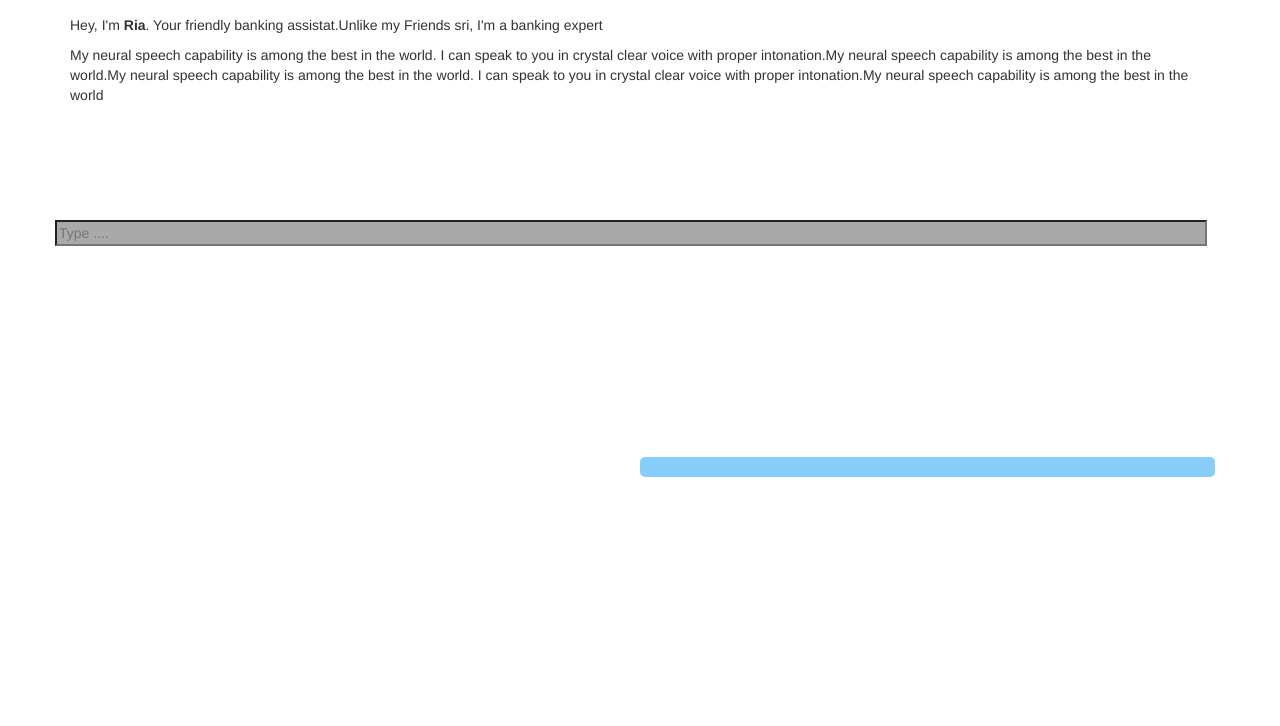
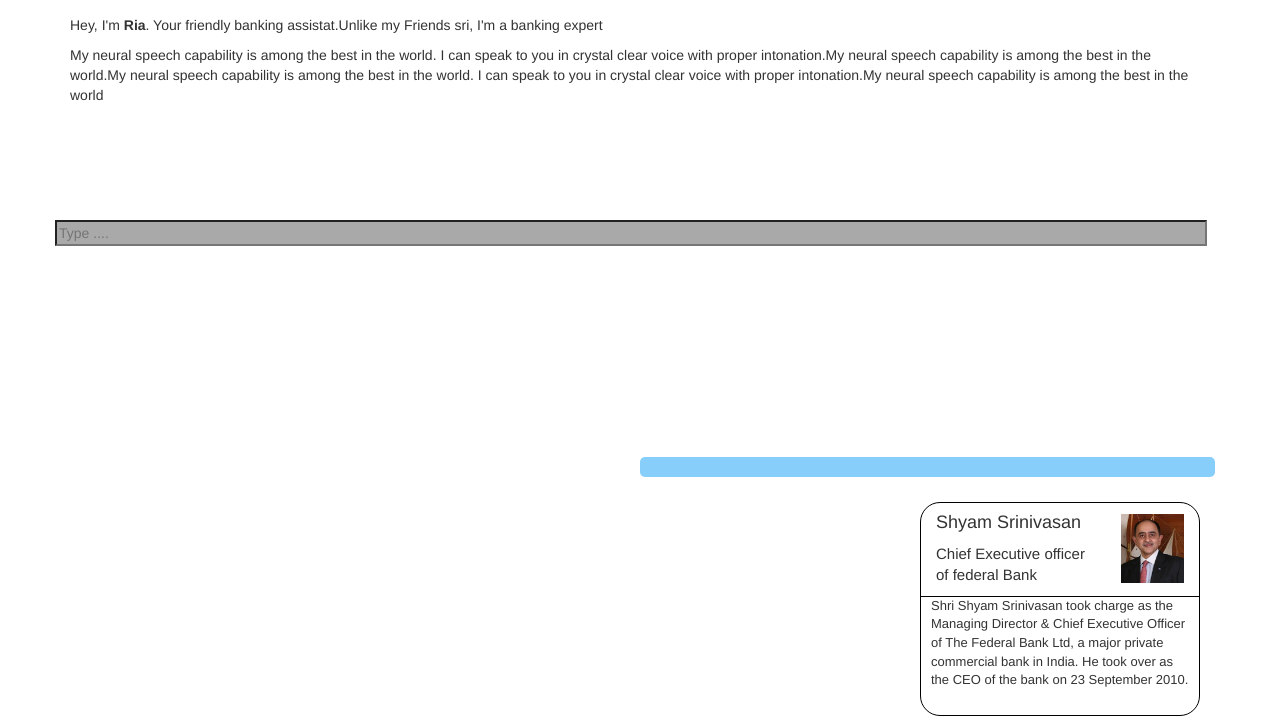
Before and after one commit to neethu-george/chat-app, a plain HTML site: page index.html in a window 1280 px wide. Shown: the part 554-1280 px from the top of the page. Before the commit the page ends 1076 px from the top, so only its background shows below. Drawn offline with nearby package versions, Linux system fonts and the light colour scheme.

Commit message:
chat-app

```diff
--- a/chat_bot.html
+++ b/index.html
@@ -6,7 +6,7 @@
     <link rel="stylesheet" href="https://maxcdn.bootstrapcdn.com/bootstrap/3.3.7/css/bootstrap.min.css">
     <script src="https://ajax.googleapis.com/ajax/libs/jquery/3.2.1/jquery.min.js"></script>
     <script src="https://maxcdn.bootstrapcdn.com/bootstrap/3.3.7/js/bootstrap.min.js"></script>
-    <script type="text/javascript" src="chat_bot.js"></script>
+    <script type="text/javascript" src="script.js"></script>
     <link rel = "stylesheet"type = "text/css"href = "style.css" />
 </head>
 
@@ -33,6 +33,33 @@
 
                 </div>
             </div>
+
+            <div class="card float-right" >
+
+                    <div class="col-md-12">
+                        <div class="row head">
+                            <div class="col-md-8 ">
+                                <h4 class="">Shyam Srinivasan</h4>
+                                <p style="font-size:15px;">Chief Executive officer of federal Bank</p>
+                            </div>
+                            <div class="col-md-4">
+                                <img class="card-img-top" src="images/cfo.jpg" alt="Card image cap">
+                            </div>
+                        </div>
+
+                    </div>
+
+
+                <div class="card-body">
+                  <p class="card-text">Shri Shyam Srinivasan took charge as the Managing Director & Chief Executive Officer of
+                       The Federal Bank Ltd, a major private commercial bank in India.
+                       He took over as the CEO of the bank on 23 September 2010.</p>
+
+                </div>
+              </div>
+
+
+
         </div>
 
         <div class="row container-input">
--- a/style.css
+++ b/style.css
@@ -83,8 +83,32 @@ S
 
 }
 
-.message{
-    padding-bottom:15px;
+.card
+{
 
 
+    border:solid 1px black;
+    border-radius: 20px;
+    margin-bottom:10px;
+    float:right;
+    height: 214px;
+    width:25%
 }
+.card-img-top
+{
+    width:100%;
+    padding-top:11px;
+
+}
+
+.head
+{
+    border-bottom:solid 1px black;
+
+}
+.card-text
+{
+    padding:10px;
+    margin-top:10px;
+    font-size:13px;
+}
```
Also changed, not shown: images/cfo.jpg (added), script.js (renamed from chat_bot.js), 1 other file.
